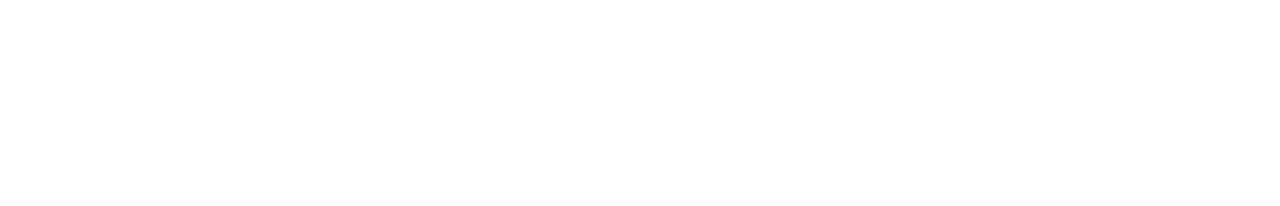
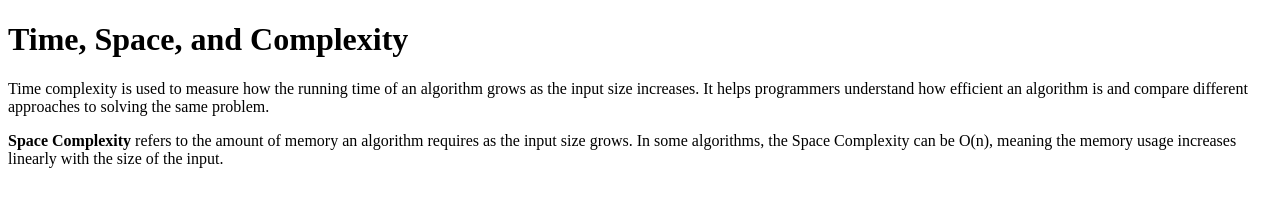
Before and after one commit to acciojob/time-and-space-complexity-vanikrishna-dev, a website: page main.html in a window 1280 px wide. Drawn offline with Linux system fonts and the light colour scheme.

Commit message:
created a submission

```diff
--- a/main.html
+++ b/main.html
@@ -10,6 +10,10 @@
 	<!-- the entire body must be written by student -->
     <script type="text/javascript" src="./script.js">
 </script>
+	<h1>Time, Space, and Complexity</h1>
+
+	<p>Time complexity is used to measure how the running time of an algorithm grows as the input size increases. It helps programmers understand how efficient an algorithm is and compare different approaches to solving the same problem.</p>
+	<p><b>Space Complexity</b> refers to the amount of memory an algorithm requires as the input size grows. In some algorithms, the Space Complexity can be O(n), meaning the memory usage increases linearly with the size of the input.</p>
 
 </body>
 
```
